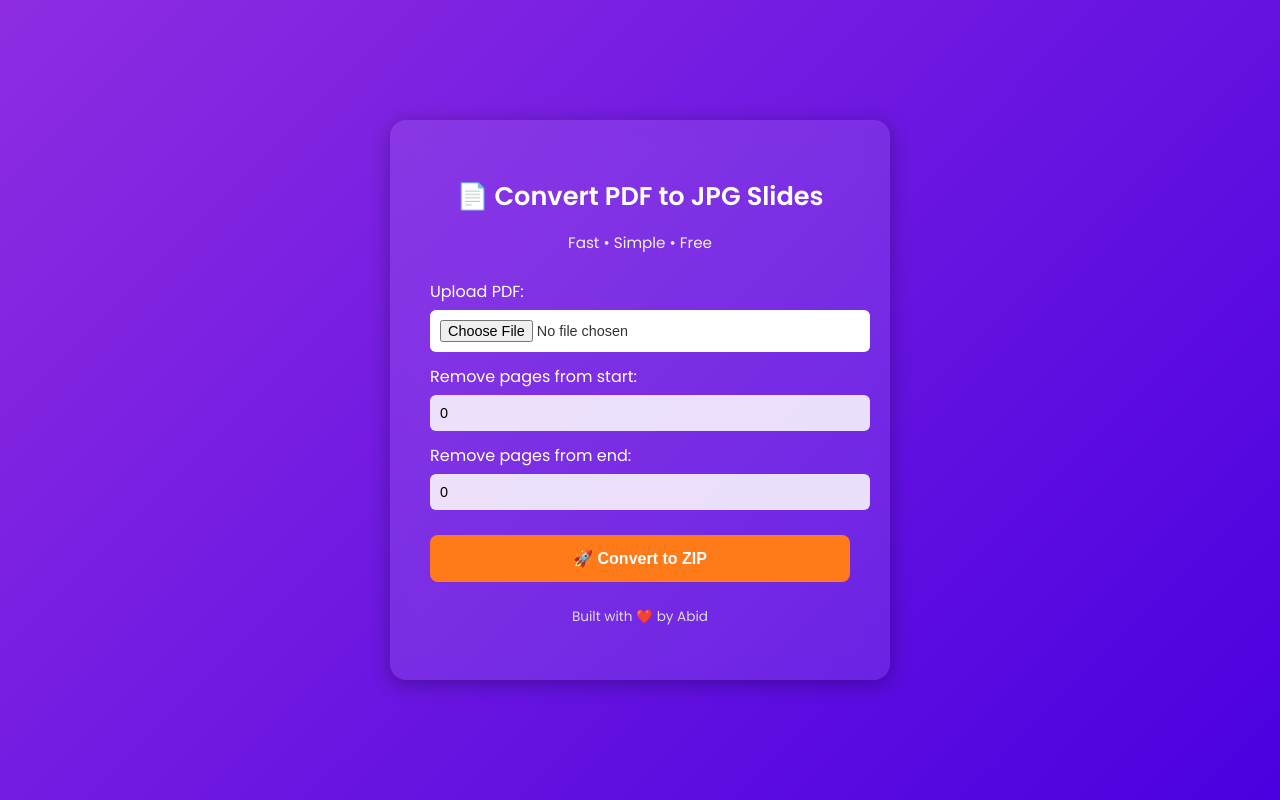
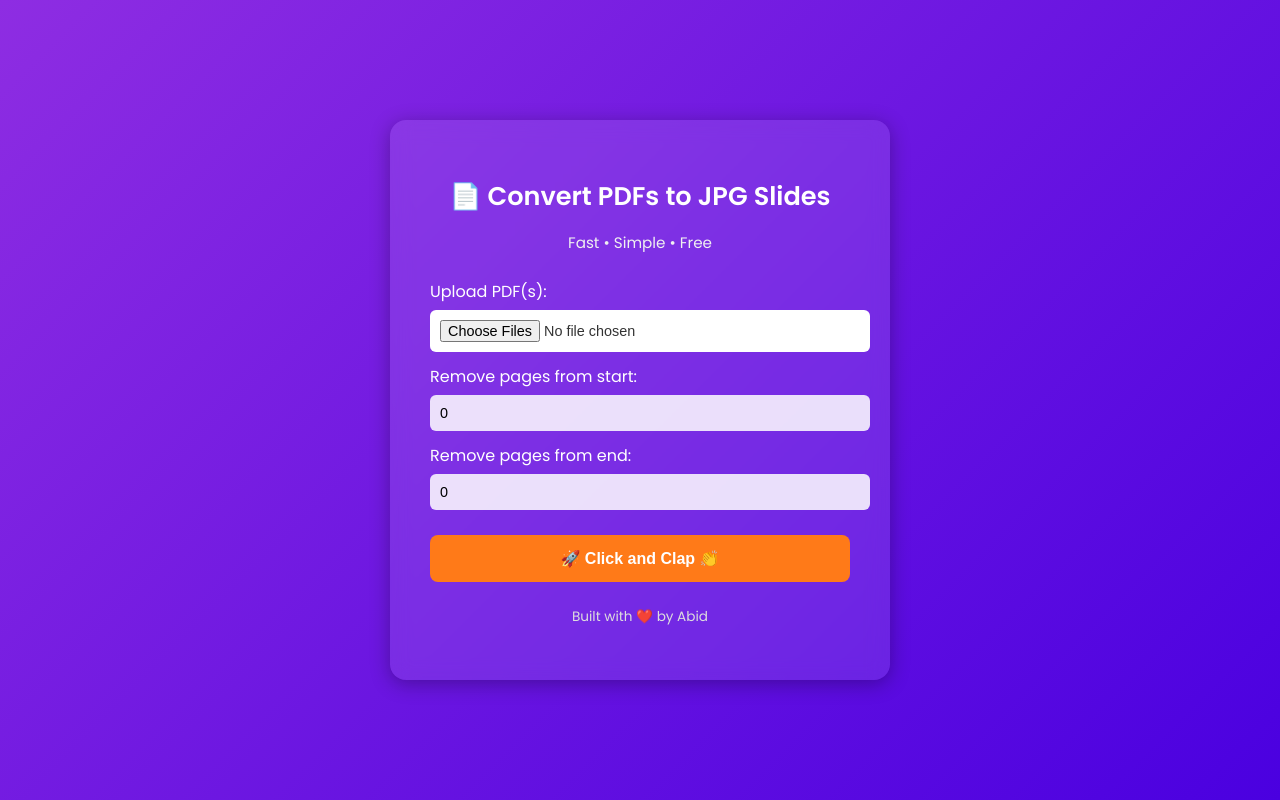
Before and after one commit to abid55570/pdf-to-jepg-zip, a Flask app: page / in a window 1280 px wide. Run offline with Flask 3, Linux system fonts and the light colour scheme.

Commit message:
Update PDF upload form to accept multiple files

```diff
--- a/templates/index.html
+++ b/templates/index.html
@@ -1,29 +1,28 @@
 <!DOCTYPE html>
 <html lang="en">
 <head>
-  <meta charset="UTF-8" />
+  <meta charset="UTF-8">
   <title>PDF to Image ZIP Converter</title>
-  <link rel="stylesheet" href="/static/styles.css" />
+  <link rel="stylesheet" href="{{ url_for('static', filename='styles.css') }}">
   <link href="https://fonts.googleapis.com/css2?family=Poppins:wght@400;600&display=swap" rel="stylesheet">
-  <meta name="viewport" content="width=device-width,initial-scale=1" />
 </head>
+
 <body>
   <div class="container">
-    <h1>📄 Convert PDF to JPG Slides</h1>
+    <h1>📄 Convert PDFs to JPG Slides</h1>
     <p class="subtitle">Fast • Simple • Free</p>
 
-    <form method="POST" enctype="multipart/form-data" class="upload-form" action="/">
-      <label class="input-label">Upload PDF:</label>
-      <!-- NOTE: single file input named "pdf" to match Flask code -->
-      <input type="file" name="pdf" accept="application/pdf" required><br>
+    <form method="POST" enctype="multipart/form-data" class="upload-form">
+      <label class="input-label">Upload PDF(s):</label>
+      <input type="file" name="pdfs" accept="application/pdf" multiple required>
 
       <label class="input-label">Remove pages from start:</label>
-      <input type="number" name="skip_start" min="0" value="0"><br>
+      <input type="number" name="skip_start" min="0" value="0">
 
       <label class="input-label">Remove pages from end:</label>
-      <input type="number" name="skip_end" min="0" value="0"><br>
+      <input type="number" name="skip_end" min="0" value="0">
 
-      <button type="submit" class="btn">🚀 Convert to ZIP</button>
+      <button type="submit" class="btn">🚀 Click and Clap 👏</button>
     </form>
 
     <p class="footer">Built with ❤️ by Abid</p>
```
